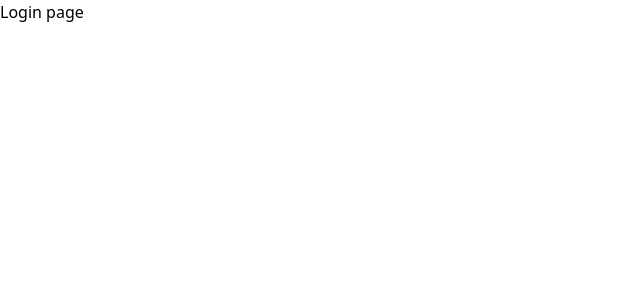
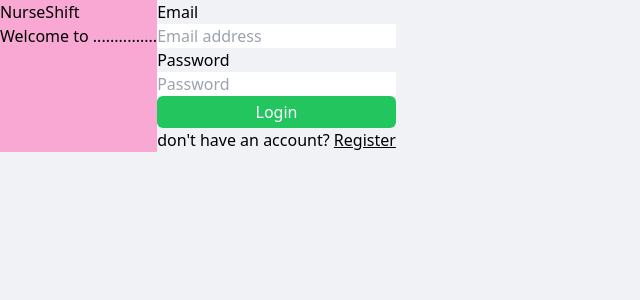
Before and after one commit to CWTWIS/NurseShift_front, a React (Vite) app: page /login in a window 1280 px wide. Shown: the top 300 px of the page, without its empty margins (0-640 px from the left). Built offline with nearby package versions, Linux system fonts and the light colour scheme.

Commit message:
add login form and register form (not include select option of department and position)

```diff
--- /dev/null
+++ b/src/components/Button.jsx
@@ -0,0 +1,22 @@
+const bgClass = {
+  blue: "bg-blue-500 hover:bg-blue-600",
+  green: "bg-green-500 hover:bg-green-600",
+  gray: "bg-gray-200 hover:bg-gray-300",
+};
+
+const colorClass = {
+  white: "text-white",
+};
+
+const widthClass = {
+  full: "w-full",
+};
+
+export default function Button({ children, bg, color, width, onClick }) {
+  let classes = bg ? bgClass[bg] : "";
+  classes += color ? " " + colorClass[color] : "";
+  classes += width ? " " + widthClass[width] : "";
+  return (
+    <button className={` px-3 py-1 rounded-md ${classes}`}>{children}</button>
+  );
+}
--- /dev/null
+++ b/src/components/Input.jsx
@@ -0,0 +1,16 @@
+export default function Input({
+  type = "text",
+  placeholder,
+  value,
+  onChange,
+  name,
+  errorMessage,
+  label,
+}) {
+  return (
+    <div className="flex flex-col">
+      {label}
+      <input placeholder={placeholder} />
+    </div>
+  );
+}
--- /dev/null
+++ b/src/features/auth/components/LoginForm.jsx
@@ -0,0 +1,20 @@
+import Button from "../../../components/Button";
+import Input from "../../../components/Input";
+
+export default function LogInForm() {
+  return (
+    <form>
+      <div>
+        <div className="flex flex-col">
+          <Input label="Email" placeholder="Email address" />
+        </div>
+        <div className="flex flex-col">
+          <Input label="Password" placeholder="Password" />
+        </div>
+      </div>
+      <Button bg="green" color="white" width="full">
+        Login
+      </Button>
+    </form>
+  );
+}
--- /dev/null
+++ b/src/features/auth/components/RegisterForm.jsx
@@ -0,0 +1,26 @@
+import Input from "../../../components/Input";
+
+export default function RegisterForm() {
+  return (
+    <form>
+      <div className="flex">
+        <Input label="First name" placeholder="First name" />
+        <Input label="Last name" placeholder="Last name" />
+      </div>
+      <div className="flex">
+        <div className="flex flex-col">
+          Department
+          <select></select>
+        </div>
+        <div className="flex flex-col">
+          Position
+          <select></select>
+        </div>
+      </div>
+      <Input label="Telephone number" placeholder="Telephone number" />
+      <Input label="Email address" placeholder="Email address" />
+      <Input label="Password" placeholder="Password" />
+      <Input label="Confirm password" placeholder="Confirm password" />
+    </form>
+  );
+}
--- /dev/null
+++ b/src/features/auth/components/ServiceDetail.jsx
@@ -0,0 +1,8 @@
+export default function ServiceDetail() {
+  return (
+    <div className="bg-pink-300">
+      <h1>NurseShift</h1>
+      <p>Welcome to ...............</p>
+    </div>
+  );
+}
--- a/src/index.css
+++ b/src/index.css
@@ -1,3 +1,7 @@
 @tailwind base;
 @tailwind components;
 @tailwind utilities;
+
+body {
+    background-color: #f0f2f5;
+}
--- a/src/pages/LoginPage.jsx
+++ b/src/pages/LoginPage.jsx
@@ -1,3 +1,20 @@
+import { Link } from "react-router-dom";
+import LogInForm from "../features/auth/components/LoginForm";
+import ServiceDetail from "../features/auth/components/ServiceDetail";
+
 export default function LoginPage() {
-  return <h1>Login page</h1>;
+  return (
+    <div className="flex">
+      <ServiceDetail />
+      <div>
+        <LogInForm />
+        <p>
+          don't have an account?{" "}
+          <Link to="/register" className="underline">
+            Register
+          </Link>
+        </p>
+      </div>
+    </div>
+  );
 }
--- a/src/pages/RegisterPage.jsx
+++ b/src/pages/RegisterPage.jsx
@@ -1,3 +1,20 @@
+import { Link } from "react-router-dom";
+import RegisterForm from "../features/auth/components/RegisterForm";
+import ServiceDetail from "../features/auth/components/ServiceDetail";
+
 export default function RegisterPage() {
-  return <h1>Register page</h1>;
+  return (
+    <div className="flex">
+      <ServiceDetail />
+      <div>
+        <RegisterForm />
+        <p>
+          already have an account?{" "}
+          <Link to="/login" className="underline">
+            Login
+          </Link>
+        </p>
+      </div>
+    </div>
+  );
 }
```
